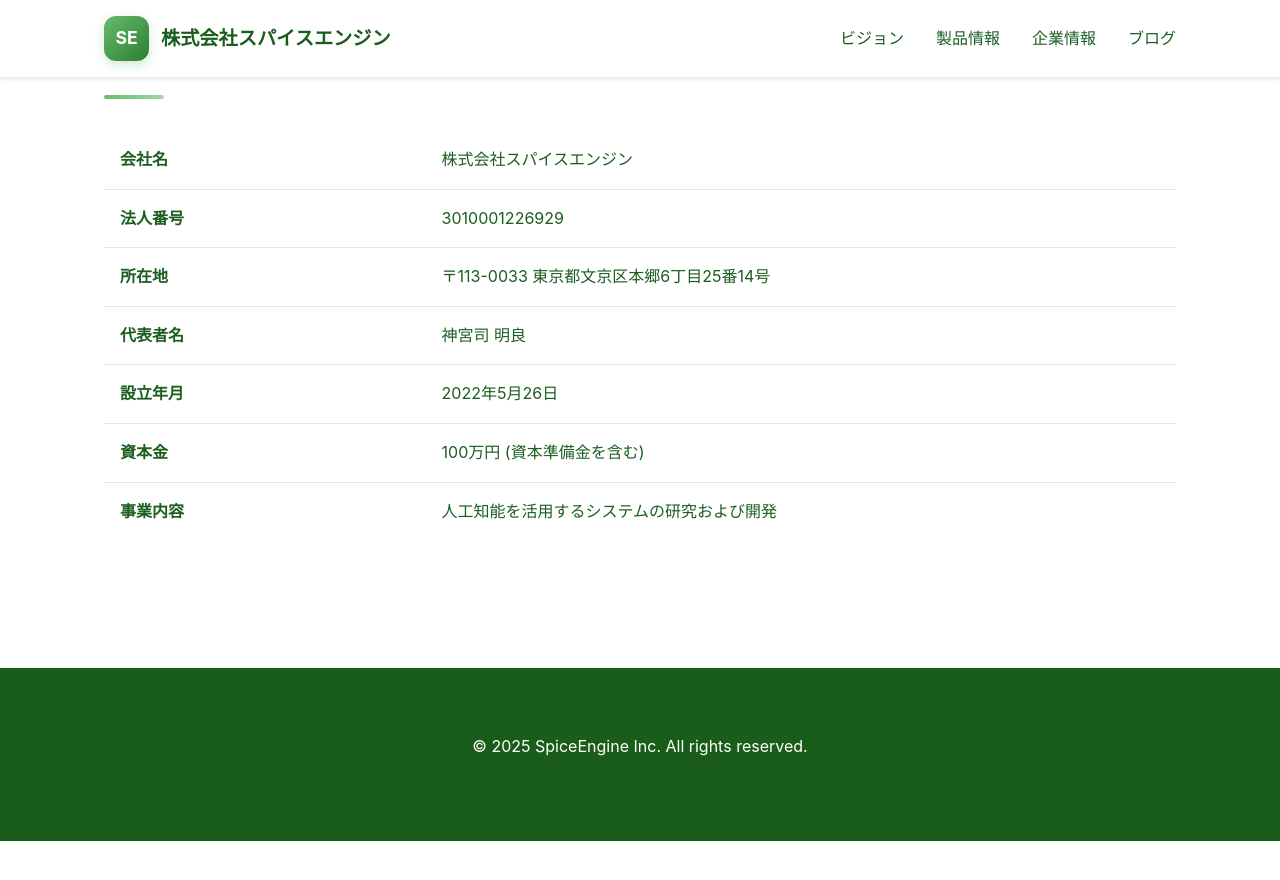
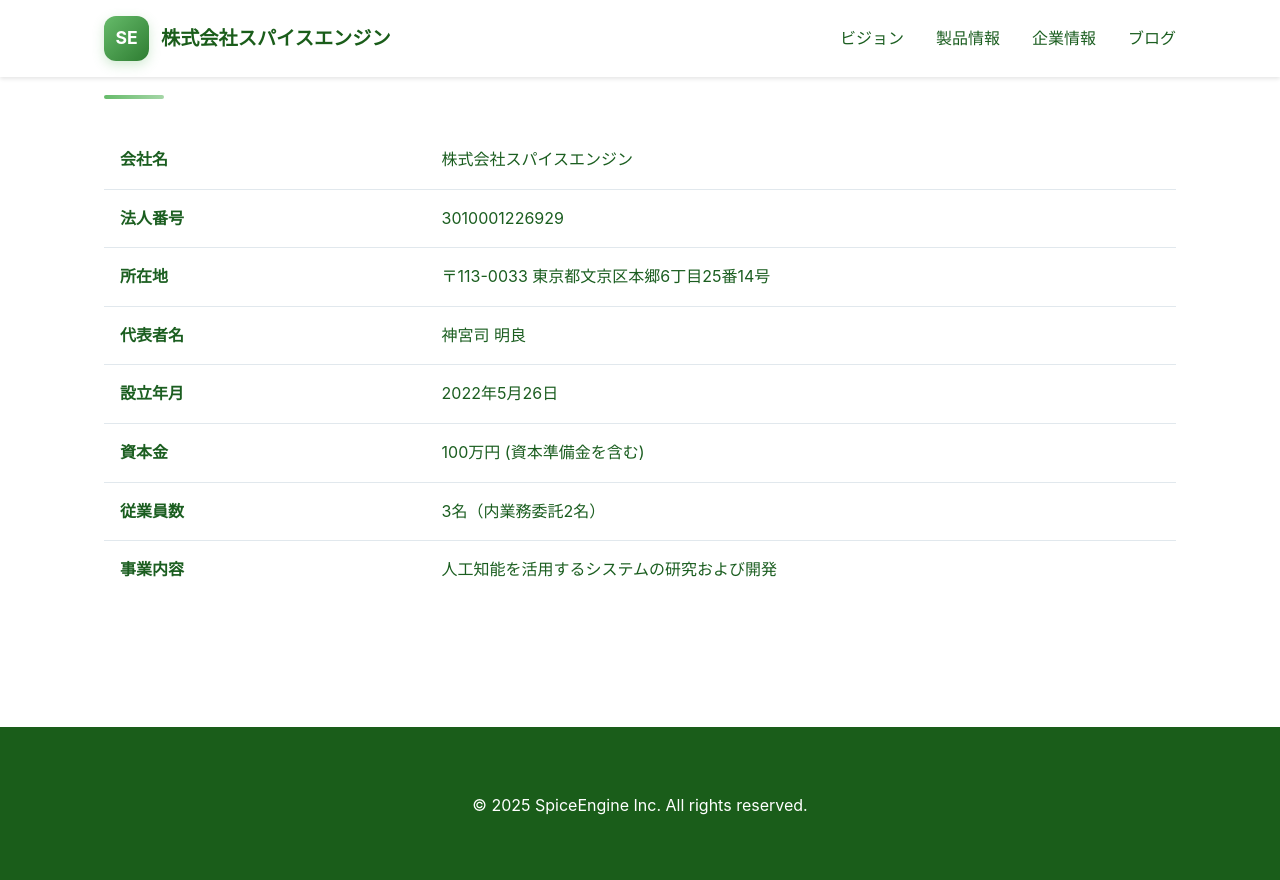
Before and after one commit to jin0g/site-spiceengine.jp, a Jekyll site: the page built from index.md, in a window 1280 px wide and 900 px high, scrolled down 1770 px. Shown: the top 880 px of the window. Built offline with Jekyll 4.4.1, drawn with Linux system fonts in a browser that asks for light colours; before the commit the page ends 2611 px from its top, so only the background shows below that.

Commit message:
従業員数情報を企業情報に追加: 3名(内業務委託2名)

```diff
--- a/index.md
+++ b/index.md
@@ -86,6 +86,10 @@ lang: ja
         <td style="padding: 1rem; font-weight: bold;">資本金</td>
         <td style="padding: 1rem;">100万円 (資本準備金を含む)</td>
       </tr>
+      <tr style="border-bottom: 1px solid #E1E8ED;">
+        <td style="padding: 1rem; font-weight: bold;">従業員数</td>
+        <td style="padding: 1rem;">3名（内業務委託2名）</td>
+      </tr>
       <tr>
         <td style="padding: 1rem; font-weight: bold;">事業内容</td>
         <td style="padding: 1rem;">人工知能を活用するシステムの研究および開発</td>
```
